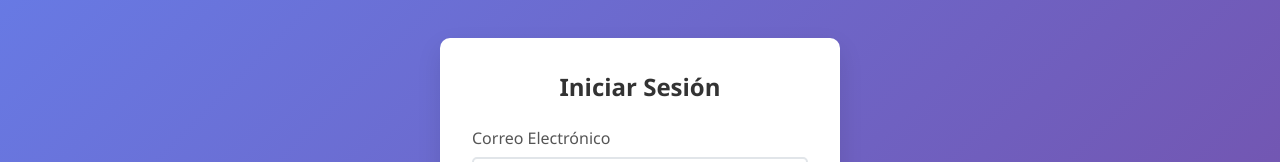
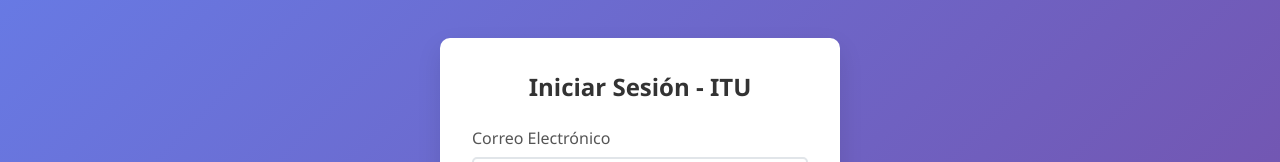
Before and after one commit to Stefaneush/task-manager-code-cloud, a plain HTML site: page frontend/public/index.html in a window 1280 px wide. Shown: the part 190-352 px from the top of the page. Drawn offline with Linux system fonts and the light colour scheme.

Commit message:
Update index.html

```diff
--- a/frontend/public/index.html
+++ b/frontend/public/index.html
@@ -11,7 +11,7 @@
         <!-- Login Form -->
         <div id="loginForm" class="auth-container">
             <div class="auth-card">
-                <h2>Iniciar Sesión</h2>
+                <h2>Iniciar Sesión - ITU </h2>
                 <form id="loginFormElement">
                     <div class="form-group">
                         <label for="loginEmail">Correo Electrónico</label>
```
